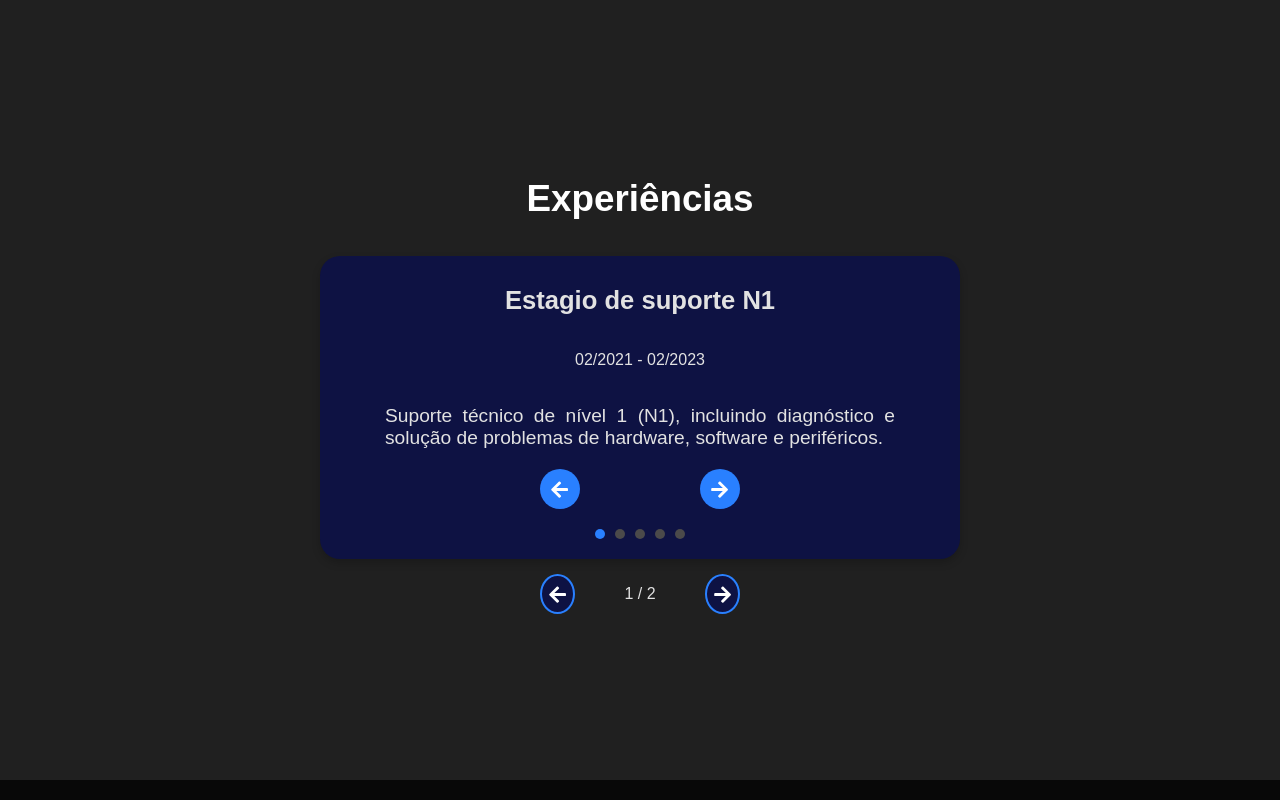
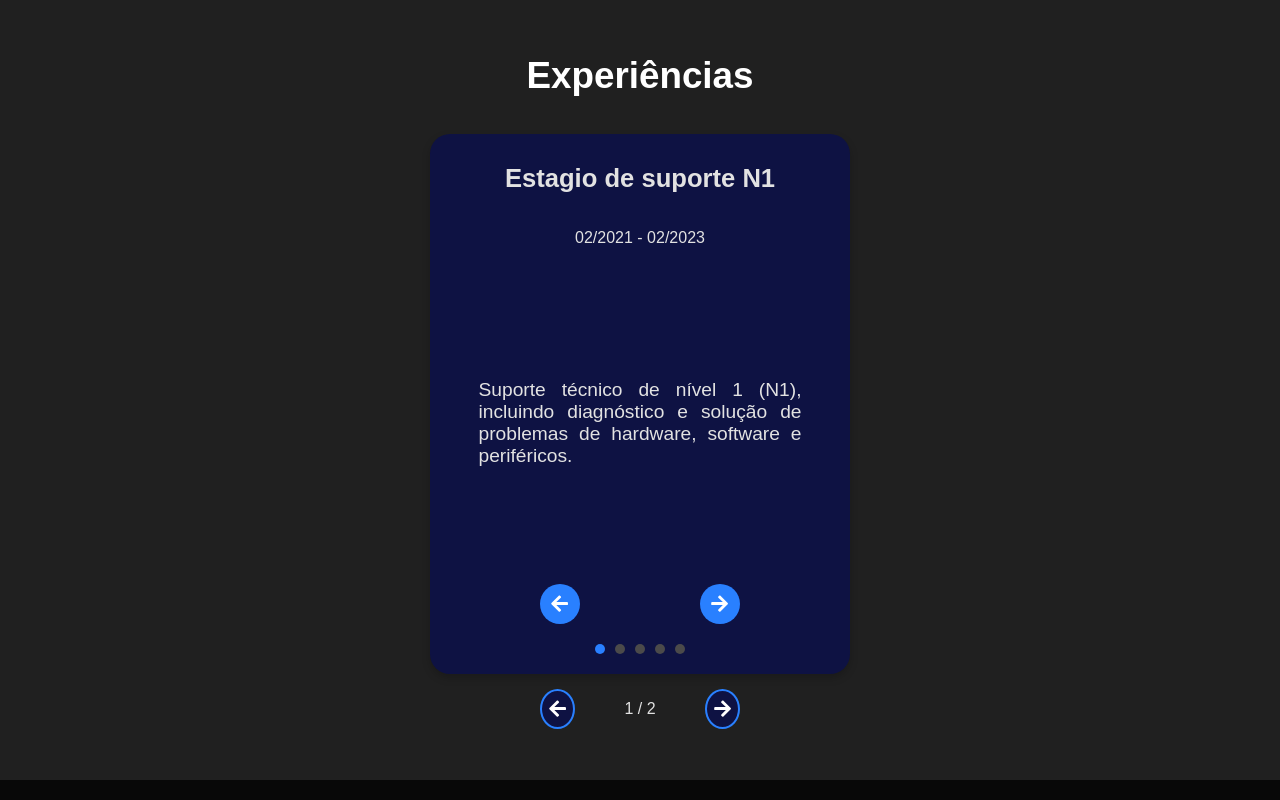
Before and after one commit to GuilhermeSavan/Portifolio, a React (Vite) app in the folder react-portfolio/: page / in a window 1280 px wide. Shown: the part 1620-2420 px from the top of the page. Built offline with nearby package versions, Linux system fonts and the light colour scheme.

Commit message:
fixing card css responsive with and height

```diff
--- a/react-portfolio/src/components/experience/experience.css
+++ b/react-portfolio/src/components/experience/experience.css
@@ -24,8 +24,8 @@
   background-color: var(--secondary-dark);
   border-radius: 20px;
   padding: 20px;
-  width: 100%;
-  height: 100%;
+  width: 380px;
+  height: 500px;
   display: flex;
   flex-direction: column;
   box-shadow: 0 4px 8px rgba(0, 0, 0, 0.2);
@@ -159,17 +159,3 @@
 }
 
 /* Responsividade */
-@media (min-width: 768px) {
-  .slider-container {
-    max-width: 600px;
-  }
-
-  .experience-card {
-    max-height: 500px;
-  }
-
-  #experience {
-    height: auto;
-    min-height: 100vh;
-  }
-}
```
Also changed, not shown: react-portfolio/src/App.js (deleted, +0 -25 lines), 1 other file (tests, documents, lock files or other folders).
